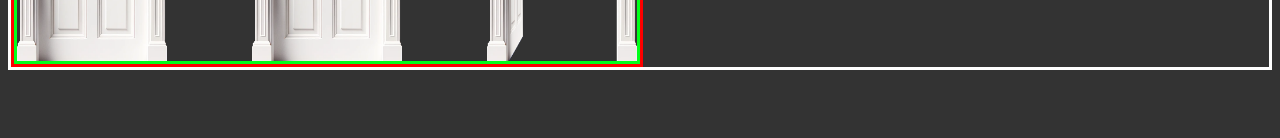
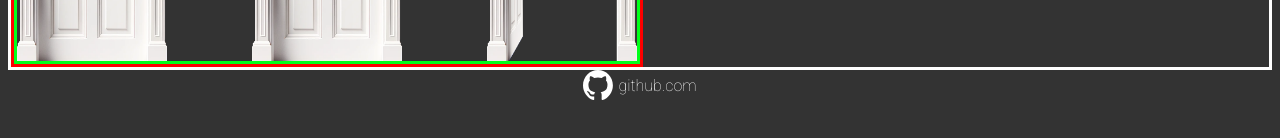
Before and after one commit to semtio/Monty-Hall-Paradox, a plain HTML site: page index.html in a window 1280 px wide. Shown: the part 472-610 px from the top of the page. Drawn offline with Linux system fonts and the light colour scheme.

Commit message:
Initial commit

```diff
--- a/index.html
+++ b/index.html
@@ -84,8 +84,18 @@
                 понимания теории вероятности в принятии решений.
             </p>
         </div>
+    </div>
+
+
+    <div class="footer-block">
+
+        <div class="footer-block_github">
+            <img src="./img/darck.svg" alt="Semyon Dementiev Github">
+            <a href="https://github.com/semtio/Monty-Hall-Paradox">github.com</a>
+        </div>
 
     </div>
+
     <script src="app.js"></script>
 </body>
 
--- a/style.css
+++ b/style.css
@@ -93,6 +93,30 @@ input {
     font-weight: 200;
 }
 
+.footer-block {
+    display: flex;
+    justify-content: center;
+
+    /* position: absolute; */
+    /* margin-bottom: 0; */
+}
+
+.footer-block a {
+    text-decoration: none;
+    color: #fff;
+}
+
+.footer-block img {
+    width: 30px;
+    height: 30px;
+    margin-right: 5px;
+}
+
+.footer-block_github {
+    display: flex;
+    align-items: center;
+}
+
 /* анимация кнопок */
 
 .hide {
```
Also changed, not shown: github-mark-c791e9551fe4/github-mark/github-mark-white.png (added), github-mark-c791e9551fe4/github-mark/github-mark.png (added), img/darck.svg (added), img/light.svg (added).
